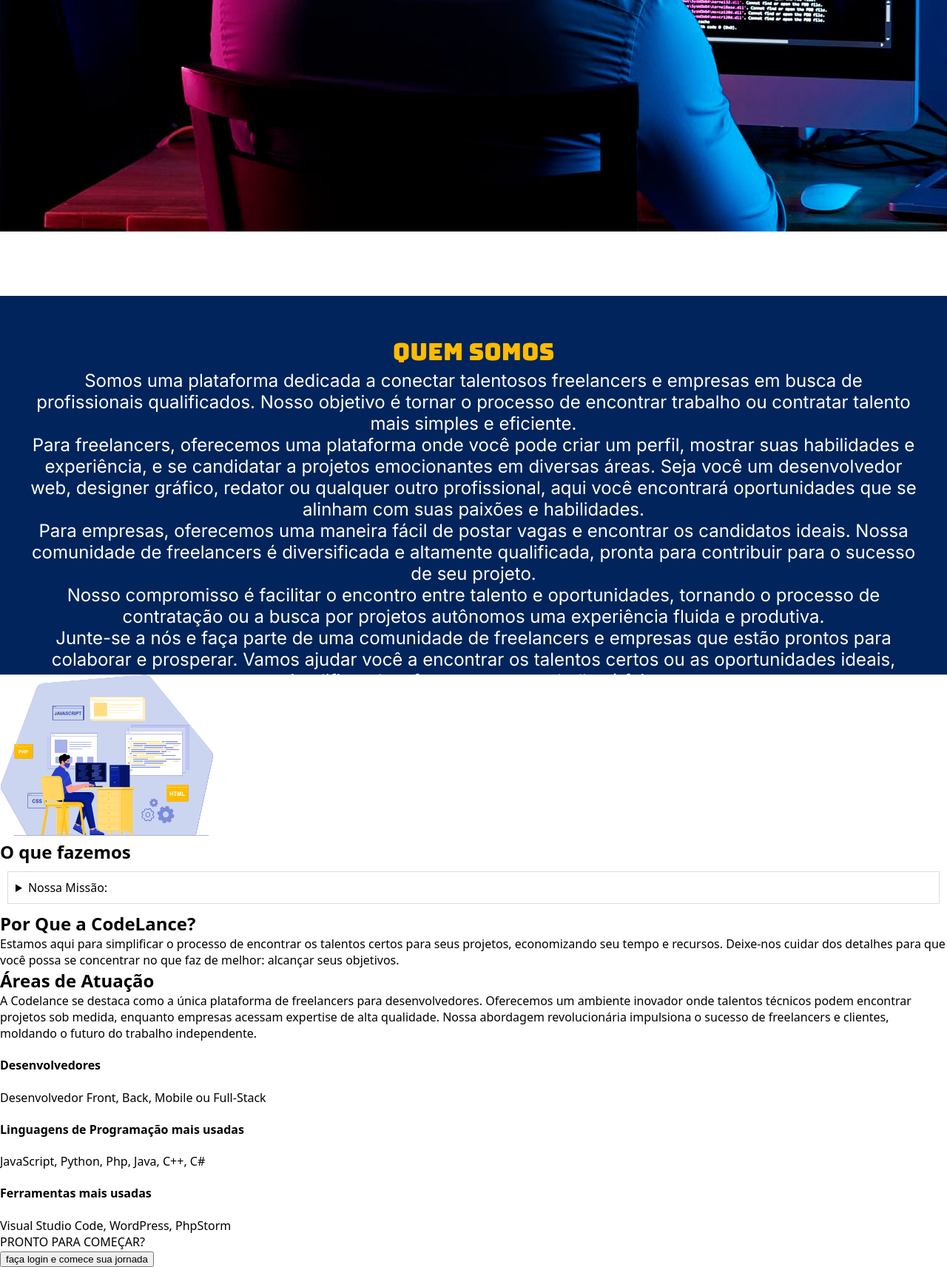
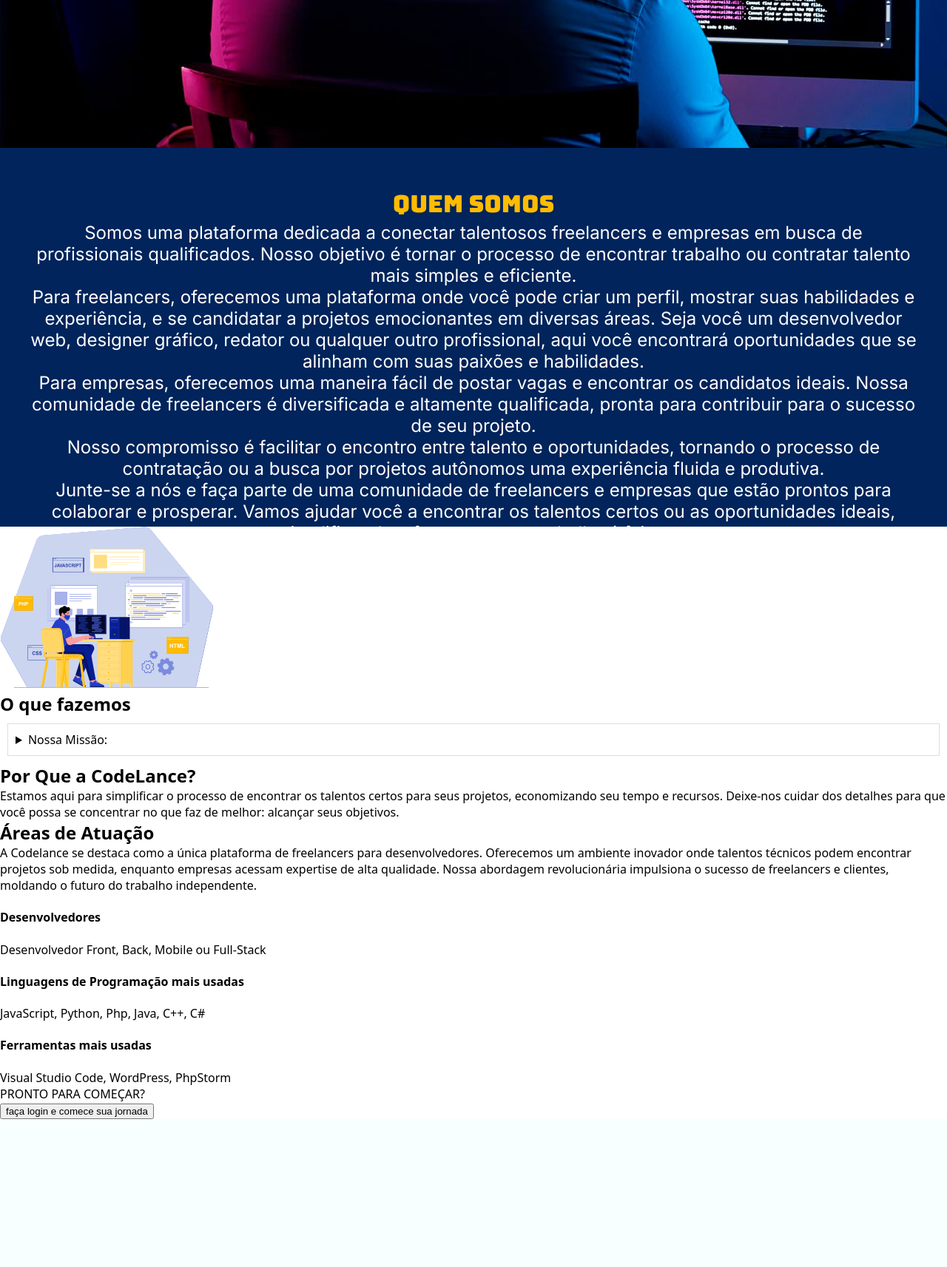
Before and after one commit to 77bueno/parte-bueno, a PHP site: page / in a window 1280 px wide. Shown: the part 680-2393 px from the top of the page at 74% size. After the commit the page ends 2193 px from the top, so only its background shows below. Run offline with PHP 8.4, Linux system fonts and the light colour scheme.

Commit message:
Arrumando um espaçamento em branco, resumindo um erro básico de css

```diff
--- a/css/estilos.css
+++ b/css/estilos.css
@@ -132,7 +132,7 @@ nav {
 
 .banner-fundo {
     background-image: url(../imagens/dev1920.jpg);
-    height: 125vh;
+    height: 100vh;
     color: #FFBB00;
     font-size: 2rem;
     position: relative;
```
